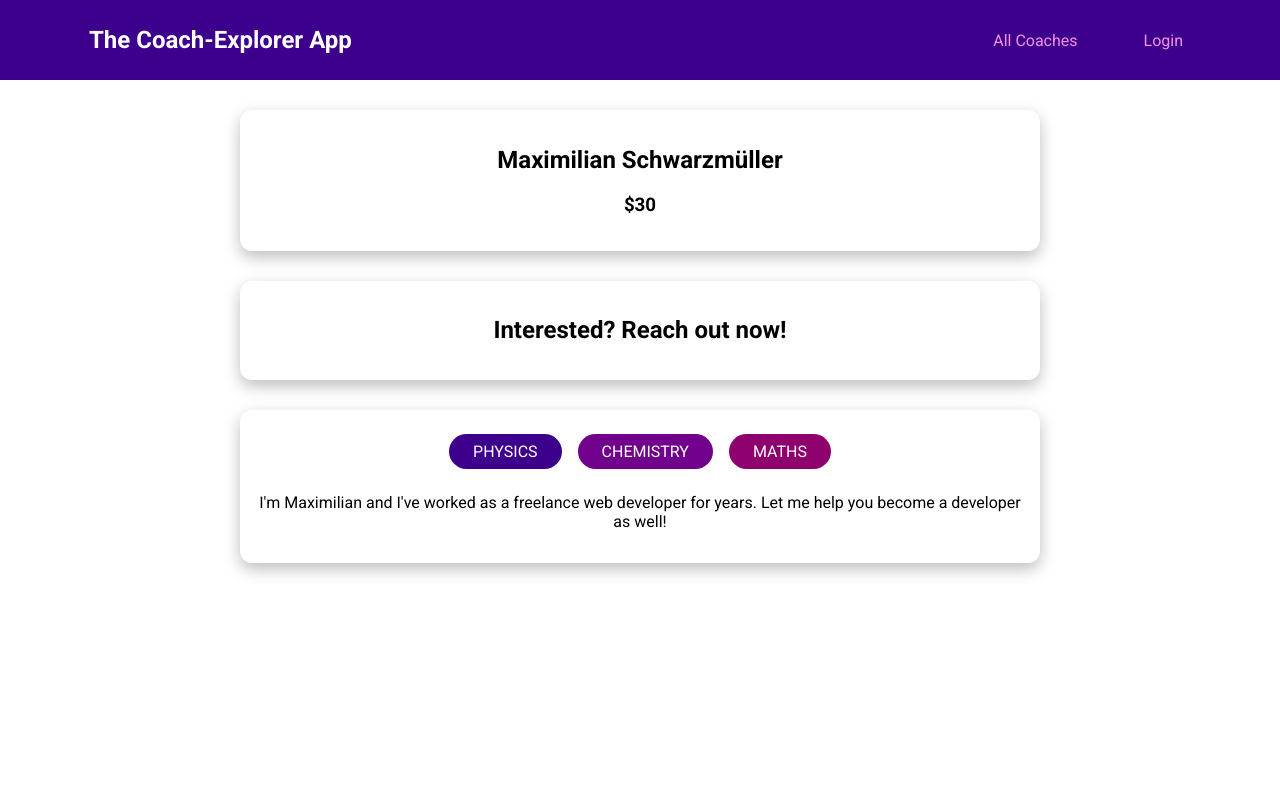
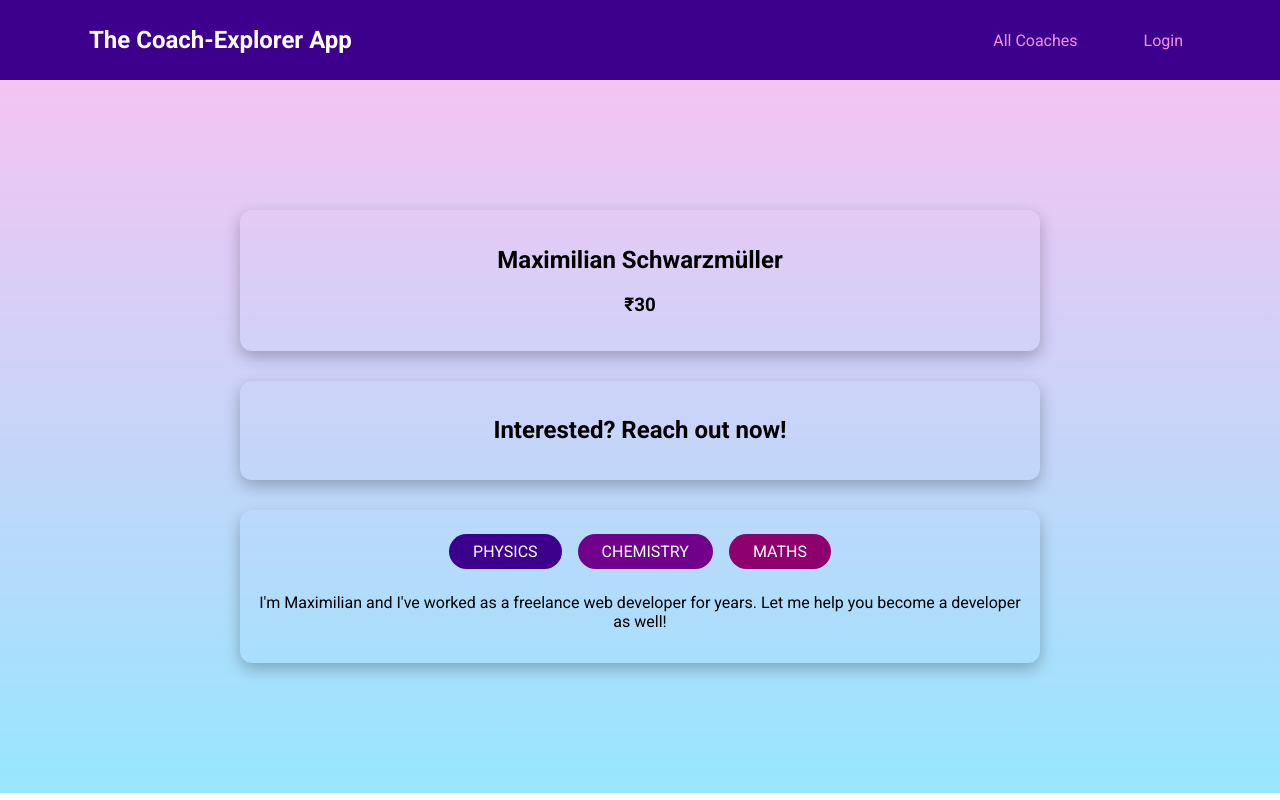
Before and after one commit to me-no-coder/tutor-explorer, a Vue app in the folder main-prj-01-starting-setup/: page /coaches/c1 in a window 1280 px wide. Built offline with nearby package versions, Linux system fonts and the light colour scheme.

Commit message:
Committed 6 changes.

```diff
--- a/main-prj-01-starting-setup/src/components/coaches/CoachItem.vue
+++ b/main-prj-01-starting-setup/src/components/coaches/CoachItem.vue
@@ -1,7 +1,7 @@
 <template>
     <li>
         <h3>{{ fullName }}</h3>
-        <h4>${{ rate }} / hour</h4>
+        <h4>₹{{ rate }} / hour</h4>
         <div>
             <base-badge v-for="area in areas" :key="area" :type="area" :title="area"></base-badge>
         </div>
--- a/main-prj-01-starting-setup/src/components/layout/TheHeader.vue
+++ b/main-prj-01-starting-setup/src/components/layout/TheHeader.vue
@@ -58,12 +58,14 @@ export default{
     display: inline-block;
     padding: 0.75rem 1.5rem;
     border: 1px solid transparent;
+    transition: 0.4s;
     }
 
     a:active,
     a:hover,
     a.router-link-active {
     border: 1px solid #f391e3;
+    transition: 0.4s;
     }
 
     h1 {
--- a/main-prj-01-starting-setup/src/components/ui/BaseButton.vue
+++ b/main-prj-01-starting-setup/src/components/ui/BaseButton.vue
@@ -49,6 +49,7 @@ export default{
     border: outset;
     border-color: #3d008d;
     border-width: 1px;
+    transition: 0.5s;
     }
 
     a:hover,
@@ -57,6 +58,7 @@ export default{
     button:active {
     background-color: #270041;
     border-color: #270041;
+    transition: 0.5s;
     }
 
     .flat {
@@ -76,5 +78,6 @@ export default{
     .outline:hover,
     .outline:active {
     background-color: #270041;
+    transition: 0.5s;
     }
 </style>
--- a/main-prj-01-starting-setup/src/pages/auth/UserAuth.vue
+++ b/main-prj-01-starting-setup/src/pages/auth/UserAuth.vue
@@ -1,5 +1,5 @@
 <template>
-    <div>
+    <div className="bg">
         <base-dialog :show="!!error" title="An error occurred" @close="handleError">
             <p>{{ error }}</p>
         </base-dialog>
@@ -120,6 +120,12 @@ form {
   padding: 1rem;
 }
 
+.bg{
+        background-image: linear-gradient(rgba(255, 168, 236, 0.726), rgba(148, 230, 255, 0.979));
+        background-size:inherit;
+        padding: 114px;
+    }
+
 .form-control {
   margin: 0.5rem 0;
 }
--- a/main-prj-01-starting-setup/src/pages/coaches/CoachDetail.vue
+++ b/main-prj-01-starting-setup/src/pages/coaches/CoachDetail.vue
@@ -1,9 +1,9 @@
 <template>
-    <div>
+    <div className="bg">
         <section>
             <base-card>
                 <h2>{{ fullName }}</h2>
-                <h3>${{ rate }}</h3>
+                <h3>₹{{ rate }}</h3>
             </base-card>
         </section>
         <section>
@@ -72,3 +72,14 @@ export default{
     }
 }
 </script>
+
+<style scoped>
+    .bg{
+        background-image: linear-gradient(rgba(255, 168, 236, 0.726), rgba(148, 230, 255, 0.979));
+        /* background-position: center; */
+        background-repeat: no-repeat;
+        background-attachment: fixed;
+        background-size: cover;
+        padding: 100px;
+    }
+</style>
--- a/main-prj-01-starting-setup/src/pages/coaches/CoachRegistration.vue
+++ b/main-prj-01-starting-setup/src/pages/coaches/CoachRegistration.vue
@@ -1,5 +1,5 @@
 <template>
-    <section>
+    <section className="bg">
         <base-card>
             <h2>Register as a Coach now!</h2>
             <coach-form @save-data="saveData"></coach-form>
@@ -25,3 +25,15 @@ export default{
     },
 }
 </script>
+
+
+<style scoped>
+.bg{
+    background-image: linear-gradient(rgba(255, 168, 236, 0.726), rgba(148, 230, 255, 0.979));
+    /* background-position: center; */
+    background-repeat: no-repeat;
+    background-attachment: fixed;
+    background-size: cover;
+    padding: 100px;
+}
+</style>
```
